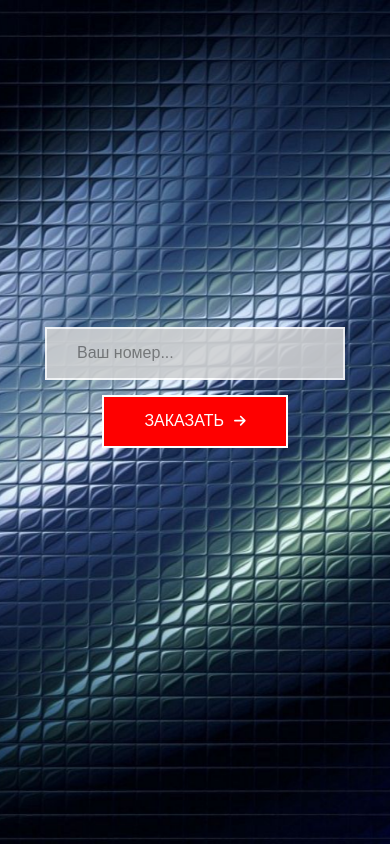
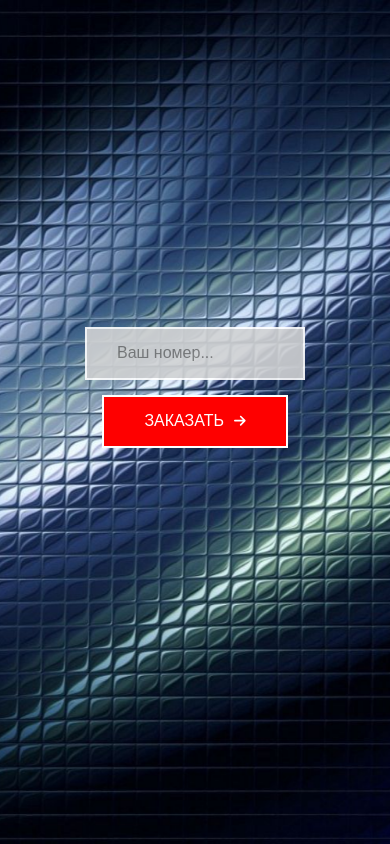
Before and after one commit to pavel-goncharov/zikmestest, a React app: page / in a window 390 px wide. Built offline with nearby package versions, Linux system fonts and the light colour scheme.

Commit message:
feat: update css Input

```diff
--- a/src/components/Input/Input.module.scss
+++ b/src/components/Input/Input.module.scss
@@ -26,6 +26,10 @@ input {
 }
 
 @media (max-width: 576px) {
+  label {
+    width: 220px;
+  }
+
   label, input {
     transform: skew(0deg);
   }
```
